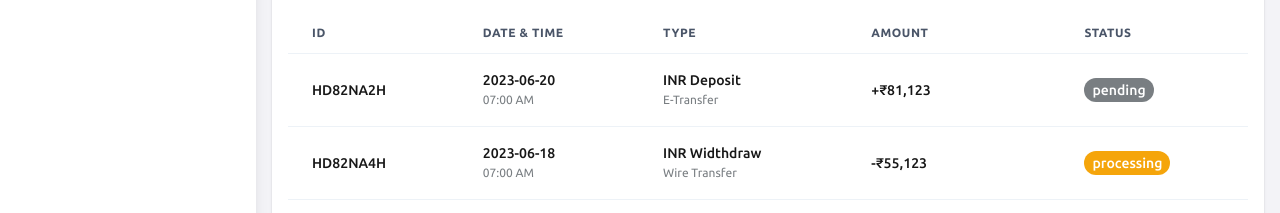
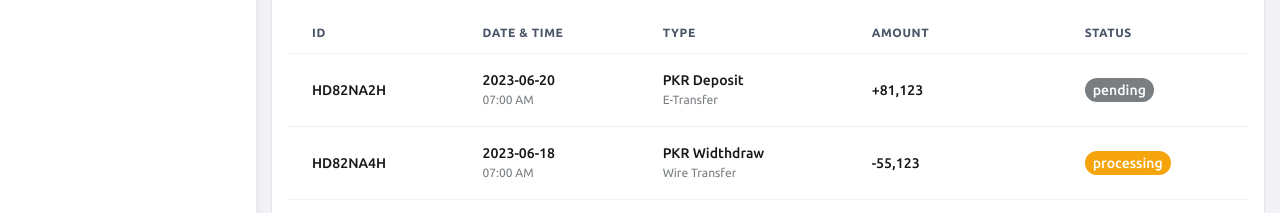
Before and after one commit to FaiqNawaz/Crypto-Dashboard, a React app: page /transaction in a window 1280 px wide. Shown: the part 233-446 px from the top of the page. Built offline with nearby package versions, Linux system fonts and the light colour scheme; the HTML template or start-up script is replaced by a standard one.

Commit message:
Final Commit

```diff
--- a/src/Pages/Dashboard/Transaction/components/TransactionTable.jsx
+++ b/src/Pages/Dashboard/Transaction/components/TransactionTable.jsx
@@ -19,10 +19,10 @@ const TransactionTable = () => {
       date: "2023-06-20",
       time: "07:00 AM",
       type: {
-        name: "INR Deposit",
+        name: "PKR Deposit",
         tag: "E-Transfer",
       },
-      amount: "+₹81,123",
+      amount: "+81,123",
       status: "pending",
     },
     {
@@ -30,10 +30,10 @@ const TransactionTable = () => {
       date: "2023-06-18",
       time: "07:00 AM",
       type: {
-        name: "INR Widthdraw",
+        name: "PKR Widthdraw",
         tag: "Wire Transfer",
       },
-      amount: "-₹55,123",
+      amount: "-55,123",
       status: "processing",
     },
     {
```
